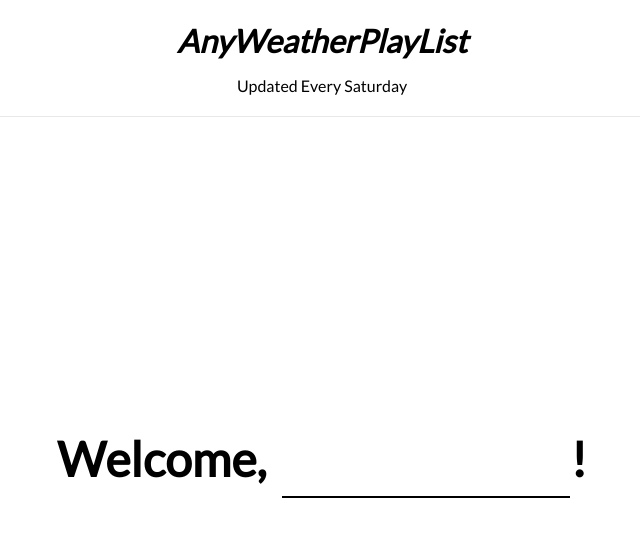
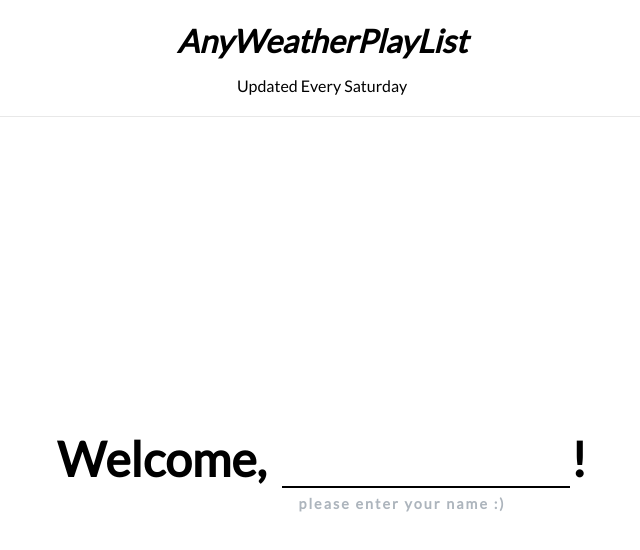
Before and after one commit to theJunimo/AnyWeatherPlaylist, a React (Create React App) app in the folder any-weather-playlist/: page / in a window 1280 px wide. Shown: the top 550 px of the page, without its empty margins (318-958 px from the left). Built offline with nearby package versions, Linux system fonts and the light colour scheme; no server answers; what redux-promise-middleware would draw is missing.

Commit message:
Add guide msg component for input element

```diff
--- a/any-weather-playlist/src/components/EnterUserName/EnterUserName.js
+++ b/any-weather-playlist/src/components/EnterUserName/EnterUserName.js
@@ -1,4 +1,4 @@
-import React, { useEffect, useRef } from 'react';
+import React, { useEffect, useRef, useState, useCallback } from 'react';
 import styles from './EnterUserName.scss';
 import classNames from 'classnames/bind';
 
@@ -6,6 +6,7 @@ const cx = classNames.bind(styles);
 
 const EnterUserName = ({onSavingUserName}) => {
     const inputEl = useRef(null);
+    const [showMsg, setShowMsg] = useState(true);
 
     useEffect(() => {
       const handleUserKeyPress = (event) => {
@@ -27,14 +28,23 @@ const EnterUserName = ({onSavingUserName}) => {
       };
     }, [onSavingUserName]);
 
+    const handleMsgClick = useCallback(() => {
+      if(inputEl.current.value) {
+        setShowMsg(false);
+      } else {
+        setShowMsg(true);
+      }
+    }, []);
+
     return(
         <div className = { cx('EnterUserName') }>
             <div className = { cx('content')}>
                 <p>Welcome,</p>
                 <div className = { cx('username-div')}>
                   <div className = { cx('username-input')}>
-                  <input type = "text" autoFocus ref = { inputEl }></input>
+                  <input autoFocus type = "text"  ref = { inputEl } onChange = { handleMsgClick }></input>
                   </div>
+                  {showMsg && <span className = { cx('guide-msg')}>please enter your name :)</span>}
                   <span>!</span>
                 </div>
             </div>
--- a/any-weather-playlist/src/components/EnterUserName/EnterUserName.scss
+++ b/any-weather-playlist/src/components/EnterUserName/EnterUserName.scss
@@ -20,14 +20,17 @@
         p, span {
             margin: auto;
         }
+
         .username-div{
+            position: relative;
             display: flex;
 
             .username-input {
                 display: flex;
                 width: 18rem;
                 margin-left: 1rem;
-                padding: 10px 1rem;
+                padding: 0 1rem;
+                padding-bottom: 0;
                 border-bottom: 2px solid black;
 
                 input {
@@ -38,6 +41,15 @@
                     outline: none;
                 }
             }
+
+            .guide-msg {
+                position: absolute;
+                color: #adb5bd;
+                font-size: 0.9rem;
+                bottom: -1.5rem;
+                left: 2rem;
+                letter-spacing: 2px;
+            }
         }
     }
 }
```
